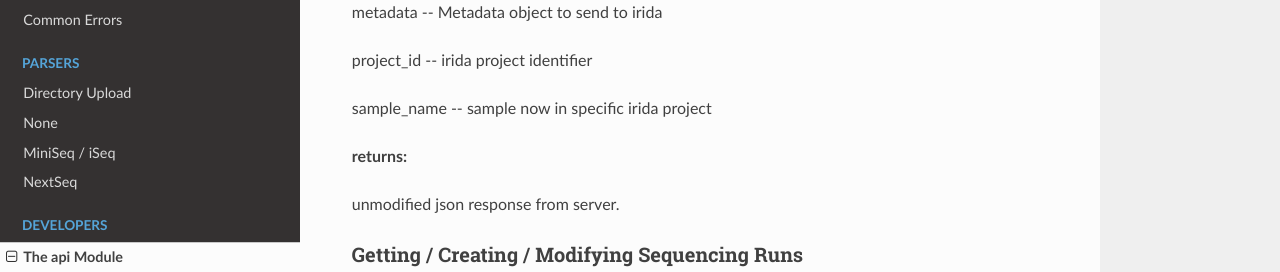
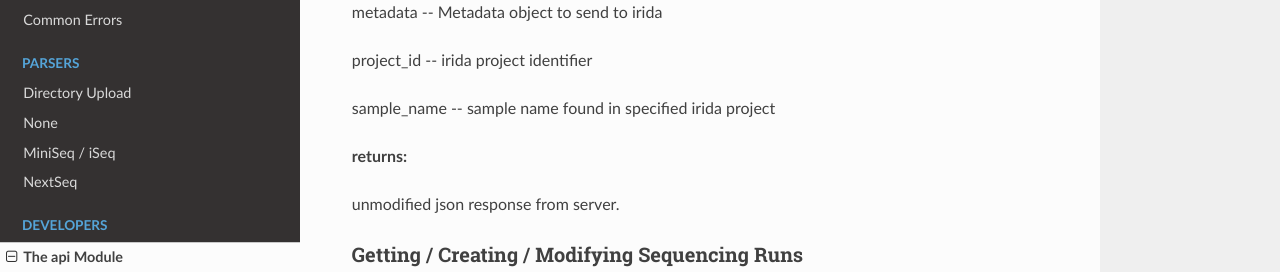
Before and after one commit to phac-nml/irida-uploader, an MkDocs documentation site: the page built from docs/developers/api.md, in a window 1280 px wide and 900 px high, scrolled down 3422 px. Shown: the part 159-431 px from the top of the window. Built offline with MkDocs 1.6.1, drawn with Linux system fonts in a browser that asks for light colours; nearby versions of some CDN libraries; old or Windows-style settings are respelled for this version of MkDocs.

Commit message:
fix typo

```diff
--- a/docs/developers/api.md
+++ b/docs/developers/api.md
@@ -144,7 +144,7 @@ metadata -- Metadata object to send to irida
 
 project_id -- irida project identifier
 
-sample_name -- sample now in specific irida project
+sample_name -- sample name found in specified irida project
 
 **returns:**
 
```
